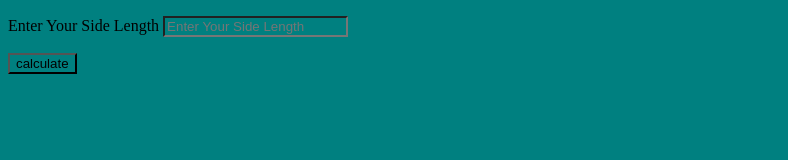
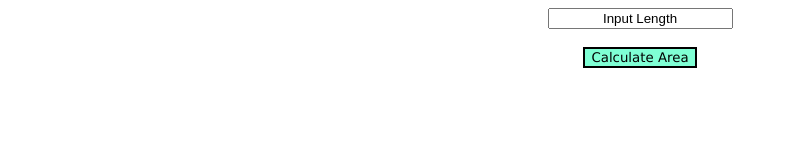
Before and after one commit to BigGuyAlex/ICS20-Unit-5-05, a plain HTML site: page index.html in a window 1280 px wide. Shown: the whole page, without its empty margins (0-788 px from the left). Drawn offline with Linux system fonts and the light colour scheme.

Commit message:
index, script, css

```diff
--- a/index.html
+++ b/index.html
@@ -1,16 +1,14 @@
 <!DOCTYPE html>
-<html>
+<html lang="en-us">
   <head>
     <meta charset="utf-8">
     <meta name="viewport" content="width=device-width">
-    <title>Find the Area of a Square!</title>
+    <title>Website that finds the area of a square</title>
     <link href="style.css" rel="stylesheet" type="text/css" />
-    <p id="area_status"></p>
-<label>Enter Your Side Length </label>
-<input id="side" type="text" class="form-control" placeholder="Enter Your Side Length" /><br>
-<p><button onclick="areaofsquare()" class="btn">calculate</button></p>
   </head>
   <body>
+    <input type="text" onfocus="this.value=''" value="Input Length" id="input-numbers" name="calculate"><br>
+    <button id="math-calculate">Calculate Area</button>
     <script src="script.js"></script>
   </body>
 </html>
--- a/script.js
+++ b/script.js
@@ -1,5 +1,11 @@
-function areaofsquare(){
-   var side = document.getElementById("side").value;
-   var output = side*side;
-   document.getElementById("area_status").innerHTML="your area is "+output;
+let number = 0
+
+document.getElementById('math-calculate').addEventListener('click', calculate)
+
+function calculate () {
+  number = document.getElementById('input-numbers').value
+  number = parseInt(number)
+  number = number * number
+  alert(number)
+  onclick = document.getElementById('input-numbers').value = ''
 }
--- a/style.css
+++ b/style.css
@@ -1,3 +1,21 @@
-* {
-  background-color: teal;
+#math-calculate {
+  background-color: aquamarine;
+  color: black;
+  font-family: "verdana", sans-serif;
+  border: 2px solid black;
+  transition-duration: 0.6s;
+  display: block;
+  margin-left: auto;
+  margin-right: auto;
 }
+
+#math-calculate:hover {
+  background-color: thistle;
+}
+
+#input-numbers {
+  display: block;
+  margin-left: auto;
+  margin-right: auto;
+  text-align: center;
+}
```
